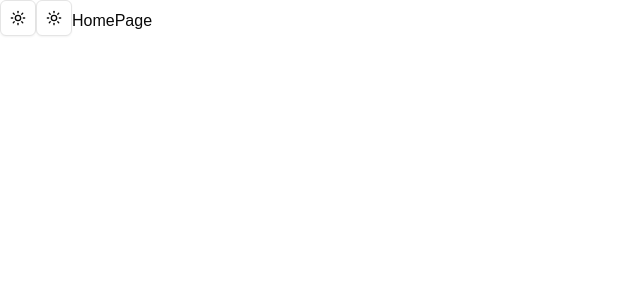
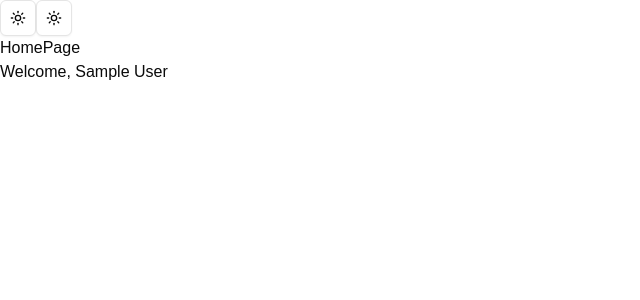
Before and after one commit to jeehwan98/Toy_Project, a Next.js app in the folder front/: page / in a window 1280 px wide. Shown: the top 300 px of the page, without its empty margins (0-640 px from the left). Built offline with nearby package versions, Linux system fonts and the light colour scheme; no server answers; sample sign-in values are in the browser's storage.

Commit message:
style: login page

```diff
--- a/front/package.json
+++ b/front/package.json
@@ -15,6 +15,7 @@
     "clsx": "^2.1.1",
     "lucide-react": "^0.454.0",
     "next": "15.0.2",
+    "next-auth": "^4.24.10",
     "next-theme": "^0.1.5",
     "next-themes": "^0.4.1",
     "react": "^18.3.1",
--- /dev/null
+++ b/front/src/api/auth/[...nextauth]/route.ts
@@ -0,0 +1,16 @@
+import NextAuth from "next-auth";
+import GoogleProvider from "next-auth/providers/google";
+
+export const authOptions = {
+  providers: [
+    GoogleProvider({
+      clientId: process.env.GOOGLE_CLIENT_ID!,
+      clientSecret: process.env.GOOGLE_CLIENT_SECRET!,
+    }),
+  ],
+  pages: {
+    signIn: "/login",
+  },
+};
+
+export default NextAuth(authOptions);
--- a/front/src/app/(app)/page.tsx
+++ b/front/src/app/(app)/page.tsx
@@ -1,7 +1,17 @@
-export default function Home() {
+import { authOptions } from "@/api/auth/[...nextauth]/route";
+import { getServerSession } from "next-auth";
+import { redirect } from "next/navigation";
+
+export default async function Home() {
+  const session = await getServerSession(authOptions);
+
+  if (!session) {
+    redirect("/register");
+  }
   return (
     <>
-      HomePage
+      <div>HomePage</div>
+      <h1>Welcome, {session.user?.name}</h1>
     </>
   );
 }
--- a/front/src/components/auth/login-form.tsx
+++ b/front/src/components/auth/login-form.tsx
@@ -5,7 +5,6 @@ import React, { useActionState, useRef } from "react";
 import { Button } from "../ui/button";
 
 export default function LoginForm() {
-
   const formRef = useRef<HTMLFormElement>(null);
   const [data, action, isPending] = useActionState(loginAction, undefined);
 
@@ -13,7 +12,7 @@ export default function LoginForm() {
     <form
       action={action}
       ref={formRef}
-      className="max-w-md mx-auto space-y-6"
+      className="max-w-lg mx-auto space-y-6 w-64"
     >
       <div className="space-y-4">
         <FormField label="Email">
```
Also changed, not shown: 1 other file (tests, documents, lock files or other folders).
